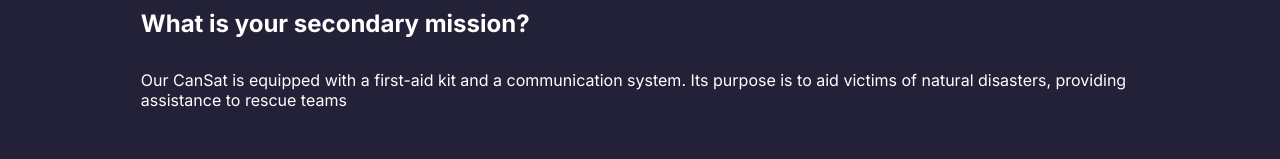
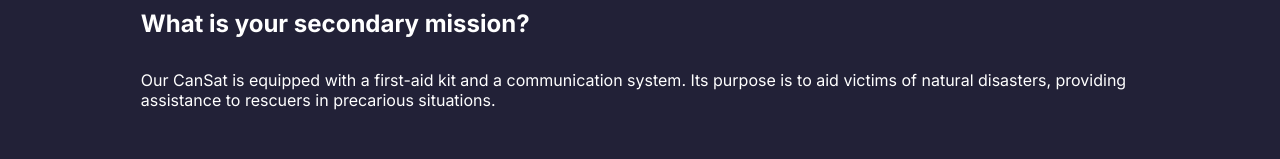
Before and after one commit to Alotech-cansat/alotech-website, a Next.js app: page / in a window 1280 px wide. Shown: the part 3411-3570 px from the top of the page. Built offline with nearby package versions, Linux system fonts and the light colour scheme.

Commit message:
new about us text

```diff
--- a/app/page.tsx
+++ b/app/page.tsx
@@ -46,7 +46,7 @@
         <p>All participating teams are tasked with measuring temperature and pressure while analysing the gathered data. Furthermore, each team is required to devise a unique mission concept.</p>
 
         <h1>  What is your secondary mission? </h1>
-        <p>Our CanSat is equipped with a first-aid kit and a communication system. Its purpose is to aid victims of natural disasters, providing assistance to rescue teams</p>
+        <p>Our CanSat is equipped with a first-aid kit and a communication system. Its purpose is to aid victims of natural disasters, providing assistance to rescuers in precarious situations.</p>
         </div>
       </section>
 
```
